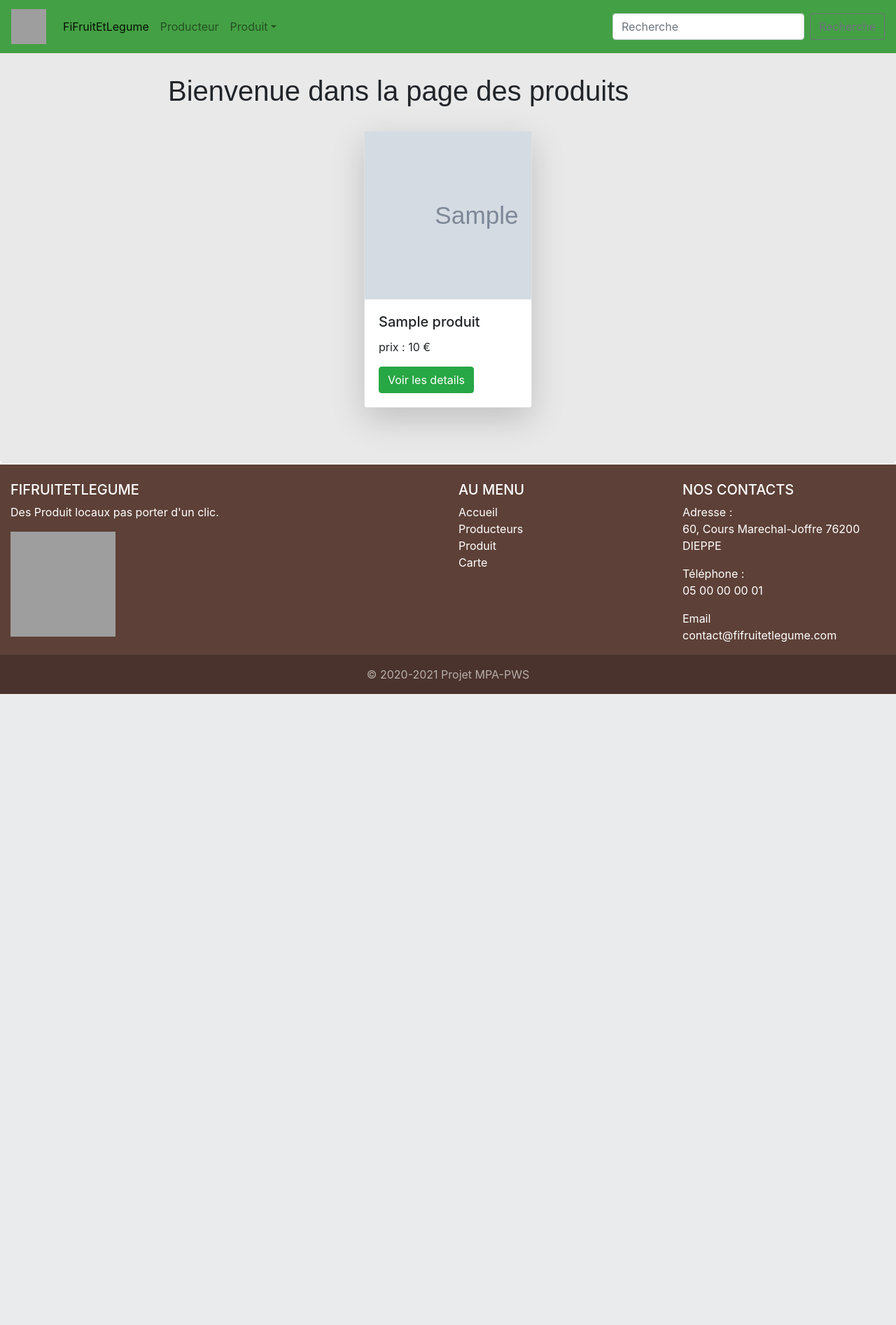
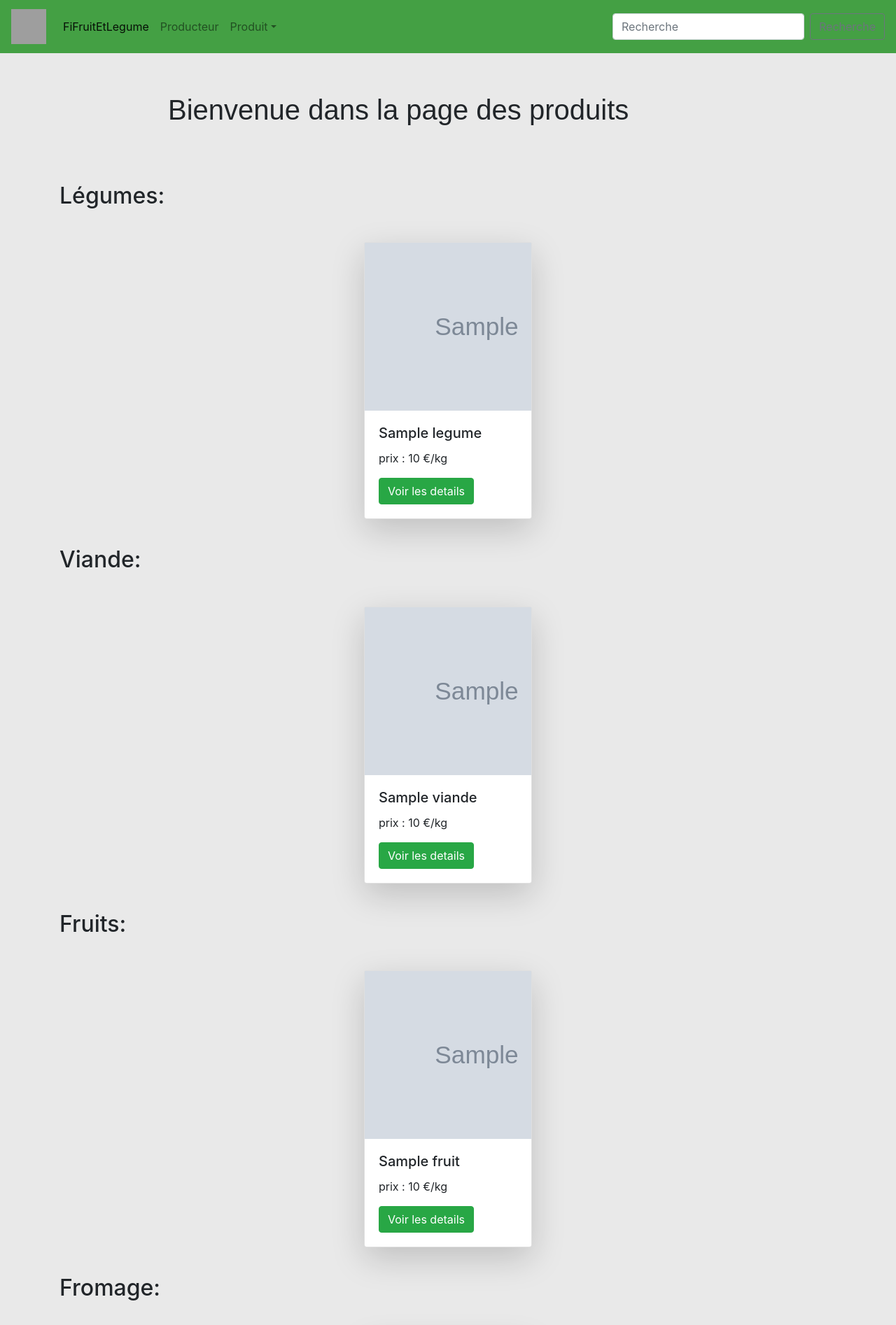
Before and after one commit to Gael-Mousset/FiFruitEtLegume, a Symfony app: template FiFruitEtLegume/templates/Produit/index.html.twig in a window 1280 px wide. Shown: the top 1894 px of the page at 70% size. Before the commit the page ends 992 px from the top, so only its background shows below. Run offline with Twig, Linux system fonts and the light colour scheme; the template is opened without the code that fills it: most values are stand-ins (such as "Sample title", 1, 10 or a date in 2020); grey boxes marked "Sample" are stand-in pictures; some libraries are stand-ins or nearby versions; grey boxes are pictures that could not be loaded.

Commit message:
[MAJ] trier l'offres par type (page des produits)

```diff
--- a/FiFruitEtLegume/templates/Produit/index.html.twig
+++ b/FiFruitEtLegume/templates/Produit/index.html.twig
@@ -18,20 +18,97 @@
     </style>
 
     <div class="example-wrapper">
-        <h1>Bienvenue dans la page des produits</h1>
+        <br><h1>Bienvenue dans la page des produits</h1><br><br>
     </div>
+
+    <!--L'espace des offres Légume -->
+    <h2>Légumes:</h2>
+    <br>
     <div class="wrapper-produits">
-
-        {% for prd in produits %}
+        {% for prd in legumes %}
             <div class="card shadow-lg rounded">
                 <div class="image mr-3" style="background-image:url({{ prd.photo }});">
                 </div>
                 <div class="card-body">
                     <h5 class="card-title">{{ prd.nom }}</h5>
-                    <p class="card-text">prix : {{ prd.prix }} €</p>
+                    <p class="card-text">prix : {{ prd.prix }} €/kg </p>
                     <a href="/detailProduit/{{ prd.id }}" class="btn btn-success">Voir les details</a>
                 </div>
             </div>
         {% endfor %}
     </div>
+    <br>
+
+    <!--L'espace des offres Viande -->
+    <h2>Viande:</h2>
+    <br>
+    <div class="wrapper-produits">
+        {% for prd in viande %}
+            <div class="card shadow-lg rounded">
+                <div class="image mr-3" style="background-image:url({{ prd.photo }});">
+                </div>
+                <div class="card-body">
+                    <h5 class="card-title">{{ prd.nom }}</h5>
+                    <p class="card-text">prix : {{ prd.prix }} €/kg </p>
+                    <a href="/detailProduit/{{ prd.id }}" class="btn btn-success">Voir les details</a>
+                </div>
+            </div>
+        {% endfor %}
+    </div>
+    <br>
+
+    <!--L'espace des offres Fruits -->
+    <h2>Fruits:</h2>
+    <br>
+    <div class="wrapper-produits">
+        {% for prd in fruits %}
+            <div class="card shadow-lg rounded">
+                <div class="image mr-3" style="background-image:url({{ prd.photo }});">
+                </div>
+                <div class="card-body">
+                    <h5 class="card-title">{{ prd.nom }}</h5>
+                    <p class="card-text">prix : {{ prd.prix }} €/kg </p>
+                    <a href="/detailProduit/{{ prd.id }}" class="btn btn-success">Voir les details</a>
+                </div>
+            </div>
+        {% endfor %}
+    </div>
+    <br>
+
+    <!--L'espace des offres Fromage -->
+    <h2>Fromage:</h2>
+    <br>
+    <div class="wrapper-produits">
+        {% for prd in fromage %}
+            <div class="card shadow-lg rounded">
+                <div class="image mr-3" style="background-image:url({{ prd.photo }});">
+                </div>
+                <div class="card-body">
+                    <h5 class="card-title">{{ prd.nom }}</h5>
+                    <p class="card-text">prix : {{ prd.prix }} €/kg </p>
+                    <a href="/detailProduit/{{ prd.id }}" class="btn btn-success">Voir les details</a>
+                </div>
+            </div>
+        {% endfor %}
+    </div>
+    <br>
+
+    <!--L'espace des offres Fruit De Mer -->
+    <h2>Fruit de Mer:</h2>
+    <br>
+    <div class="wrapper-produits">
+        {% for prd in fruitDeMer %}
+            <div class="card shadow-lg rounded">
+                <div class="image mr-3" style="background-image:url({{ prd.photo }});">
+                </div>
+                <div class="card-body">
+                    <h5 class="card-title">{{ prd.nom }}</h5>
+                    <p class="card-text">prix : {{ prd.prix }} €/kg </p>
+                    <a href="/detailProduit/{{ prd.id }}" class="btn btn-success">Voir les details</a>
+                </div>
+            </div>
+        {% endfor %}
+
+    </div>
+    <br>
 {% endblock %}
```
Also changed, not shown: FiFruitEtLegume/src/Controller/ProduitController.php (+16 -2 lines), FiFruitEtLegume/src/DataFixtures/AppFixtures.php (+33 -0 lines).
